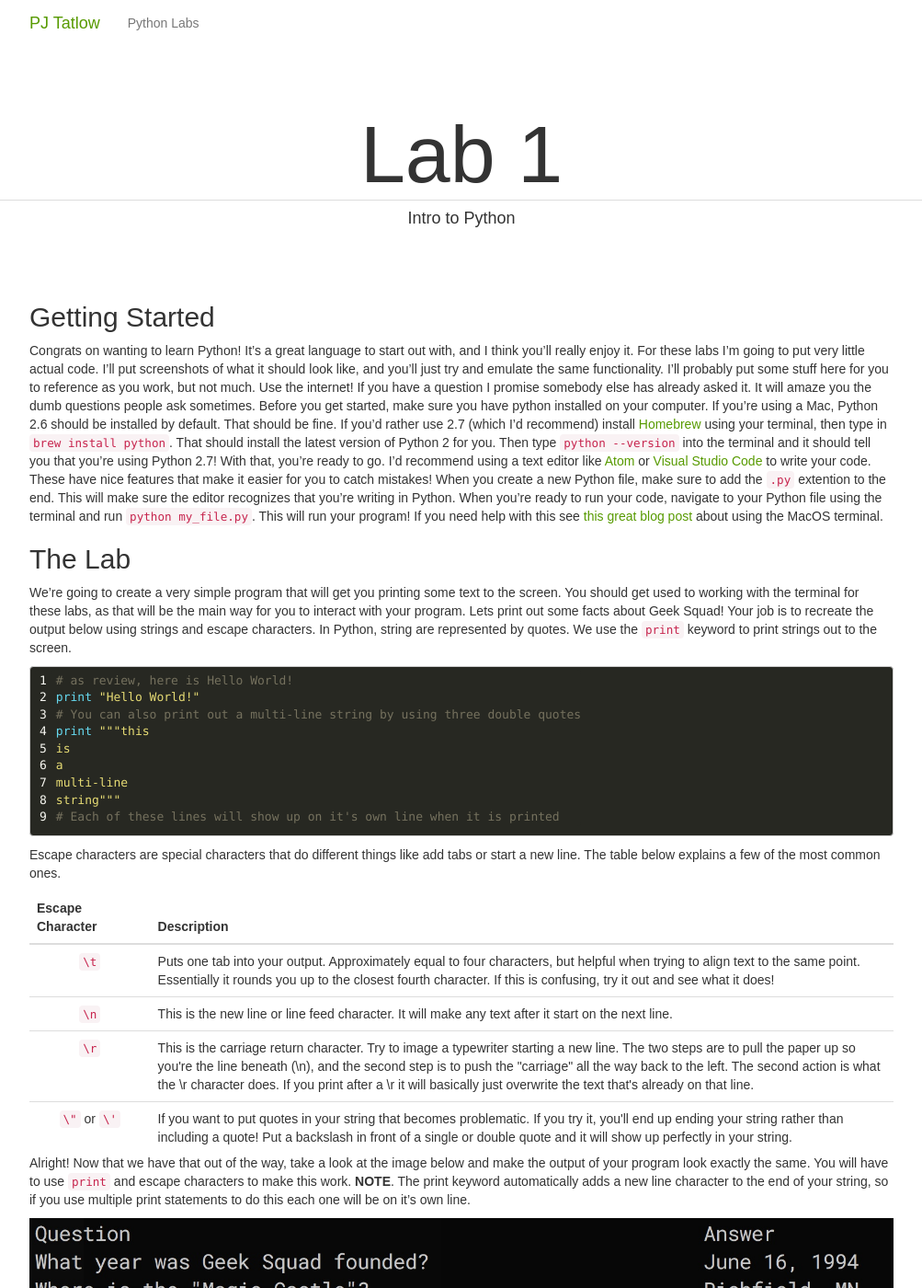
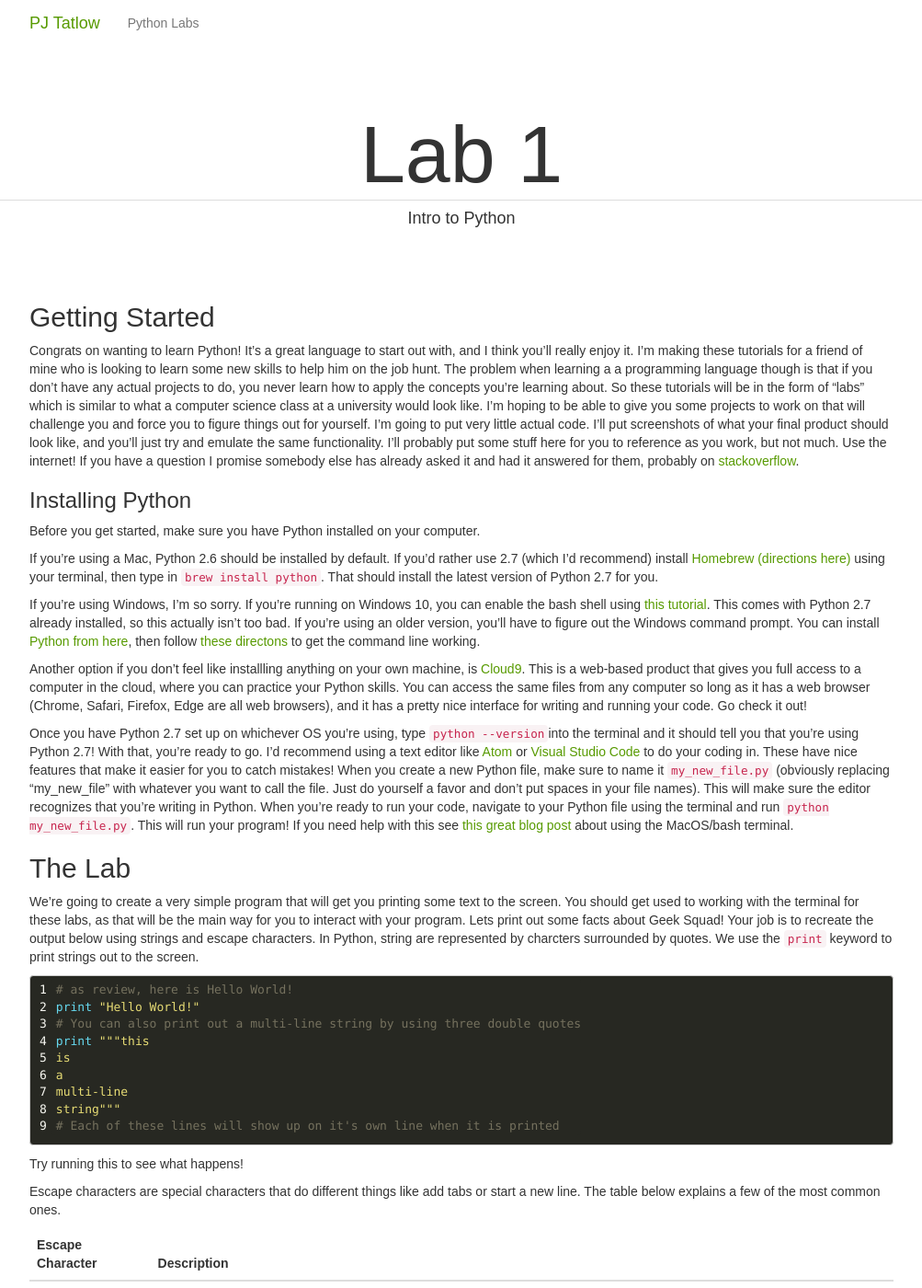
Before and after one commit to payhota/pjtatlow.github.io, a Jekyll site: the page built from python_labs/lab1.md, in a window 1280 px wide and 1400 px high. Shown: the whole window at 92% size, without its empty margins (138-1141 px from the left). Built offline with Jekyll 4.4.1, drawn with Linux system fonts in a browser that asks for light colours; nearby versions of some CDN libraries; comment, search, counter and statistics services are not loaded; some of the changed text lies outside the part shown.

```diff
--- a/python_labs/lab1.md
+++ b/python_labs/lab1.md
@@ -7,26 +7,50 @@
 
 ## Getting Started
 
-Congrats on wanting to learn Python! It's a great language to start out with, and I think you'll really enjoy it.
-For these labs I'm going to put very little actual code. I'll put screenshots of what it should look like, and you'll just
-try and emulate the same functionality. I'll probably put some stuff here for you to reference as you work, but not much.
-Use the internet! If you have a question I promise somebody else has already asked it. It will amaze you the dumb questions
-people ask sometimes. Before you get started, make sure you have python installed on your computer. If you're using a Mac,
-Python 2.6 should be installed by default. That should be fine. If you'd rather use 2.7 (which I'd recommend) install [Homebrew](http://brew.sh)
-using your terminal, then type in `brew install python`. That should install the latest version of Python 2 for you. Then type `python --version`
-into the terminal and it should tell you that you're using Python 2.7! With that, you're ready to go. I'd recommend using a text editor like
-[Atom](https://atom.io) or [Visual Studio Code](https://code.visualstudio.com) to write your code. These have nice features that make it easier
-for you to catch mistakes! When you create a new Python file, make sure to add the `.py` extention to the end. This will make sure the editor
+Congrats on wanting to learn Python! It's a great language to start out with, and I think you'll really enjoy it. I'm making these
+tutorials for a friend of mine who is looking to learn some new skills to help him on the job hunt. The problem when learning a
+a programming language though is that if you don't have any actual projects to do, you never learn how to apply the concepts
+you're learning about. So these tutorials will be in the form of "labs" which is similar to what a computer science class at a
+university would look like. I'm hoping to be able to give you some projects to work on that will challenge you and force you to
+figure things out for yourself. I'm going to put very little actual code. I'll put screenshots of what your final product
+should look like, and you'll just try and emulate the same functionality. I'll probably put some stuff here for you to reference
+as you work, but not much. Use the internet! If you have a question I promise somebody else has already asked it and had it answered
+for them, probably on [stackoverflow](http://stackoverflow.com).
+
+### Installing Python
+
+Before you get started, make sure you have Python installed on your computer.
+
+If you're using a Mac, Python 2.6 should be installed by default. If you'd rather use 2.7 (which I'd recommend)
+install [Homebrew (directions here)](http://brew.sh) using your terminal, then type in `brew install python`. That should install
+the latest version of Python 2.7 for you.
+
+If you're using Windows, I'm so sorry. If you're running on Windows 10, you can enable the bash shell using
+[this tutorial](http://www.howtogeek.com/249966/how-to-install-and-use-the-linux-bash-shell-on-windows-10/).
+This comes with Python 2.7 already installed, so this actually isn't too bad. If you're using an older version, you'll have to figure
+out the Windows command prompt. You can install [Python from here](https://www.python.org/downloads/windows/), then follow
+[these directons](https://docs.python.org/2/faq/windows.html) to get the command line working.
+
+Another option if you don't feel like installling anything on your own machine, is [Cloud9](https://c9.io). This is a web-based product
+that gives you full access to a computer in the cloud, where you can practice your Python skills. You can access the same files
+from any computer so long as it has a web browser (Chrome, Safari, Firefox, Edge are all web browsers), and it has a pretty nice
+interface for writing and running your code. Go check it out!
+
+Once you have Python 2.7 set up on whichever OS you're using, type `python --version`into the terminal and it should tell you that
+you're using Python 2.7! With that, you're ready to go. I'd recommend using a text editor like [Atom](https://atom.io) or
+[Visual Studio Code](https://code.visualstudio.com) to do your coding in. These have nice features that make it easier
+for you to catch mistakes! When you create a new Python file, make sure to name it `my_new_file.py` (obviously replacing "my_new_file"
+with whatever you want to call the file. Just do yourself a favor and don't put spaces in your file names). This will make sure the editor
 recognizes that you're writing in Python. When you're ready to run your code, navigate to your Python file using the terminal and run
-`python my_file.py`. This will run your program! If you need help with this see
-[this great blog post](http://blog.teamtreehouse.com/introduction-to-the-mac-os-x-command-line) about using the MacOS terminal.
+`python my_new_file.py`. This will run your program! If you need help with this see
+[this great blog post](http://blog.teamtreehouse.com/introduction-to-the-mac-os-x-command-line) about using the MacOS/bash terminal.
 
 ## The Lab
 
 We're going to create a very simple program that will get you printing some text to the screen. You should get used to working with
 the terminal for these labs, as that will be the main way for you to interact with your program. Lets print out some facts about Geek Squad!
-Your job is to recreate the output below using strings and escape characters. In Python, string are represented by quotes. We use the `print`
-keyword to print strings out to the screen.
+Your job is to recreate the output below using strings and escape characters. In Python, string are represented by charcters surrounded
+by quotes. We use the `print` keyword to print strings out to the screen.
 
 {% highlight python linenos %}
 # as review, here is Hello World!
@@ -39,6 +63,8 @@
 string"""
 # Each of these lines will show up on it's own line when it is printed
 {% endhighlight %}
+
+Try running this to see what happens!
 
 Escape characters are special characters that do different things like add tabs or start a new line. The table below explains a few of the
 most common ones.
@@ -72,10 +98,22 @@
   </tbody>
 </table>
 
+To use escape characters in your strings, just type them exactly as I'm showing them to you in the table inside of the quotes that surround
+your string. For example, `print Line One\nLine Two` will print out like this:
+
+{% highlight cpp linenos %}
+Line One
+Line Two
+{% endhighlight %}
+
+See how each part is on it's own line? You can do a lot of formatting like this using escape characters!
+
 Alright! Now that we have that out of the way, take a look at the image below and make the output of your program look exactly the same.
 You will have to use `print` and escape characters to make this work. **NOTE**. The print keyword automatically adds a new line character
 to the end of your string, so if you use multiple print statements to do this each one will be on it's own line.
 
 <img src="/img/lab1.jpeg" title="Replicate this output in your own program!" alt="Image of Lab 1" class="full-width-img">
 
+If you're up for an extra challenge, only use the keyword `print` **ONCE**.
+
 <h1 class="text-center">Good Luck!</h1>
```
Also changed, not shown: python_labs/index.html (+7 -0 lines), python_labs/lab2.md (+9 -5 lines), python_labs/lab3.md (added, +185 -0 lines).
